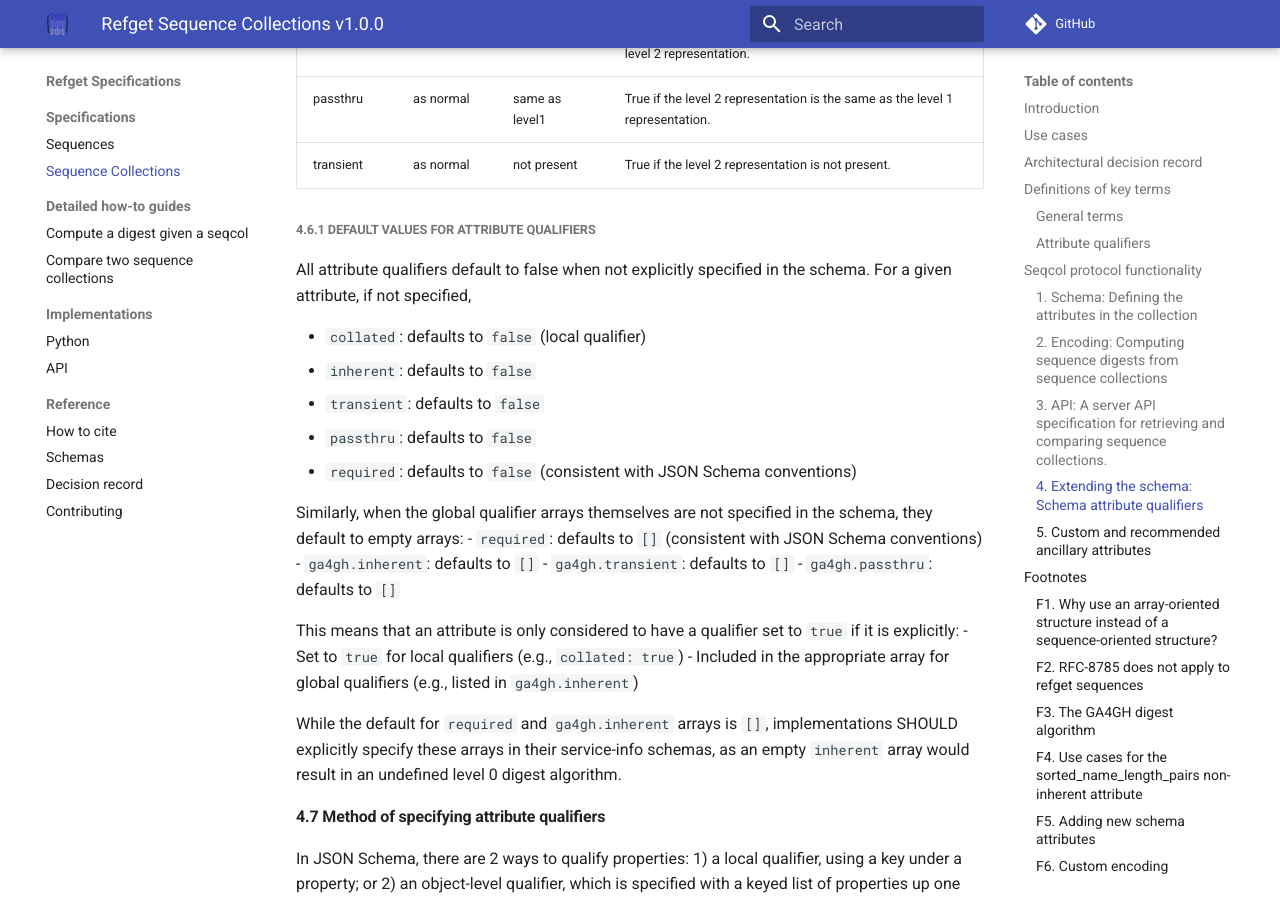
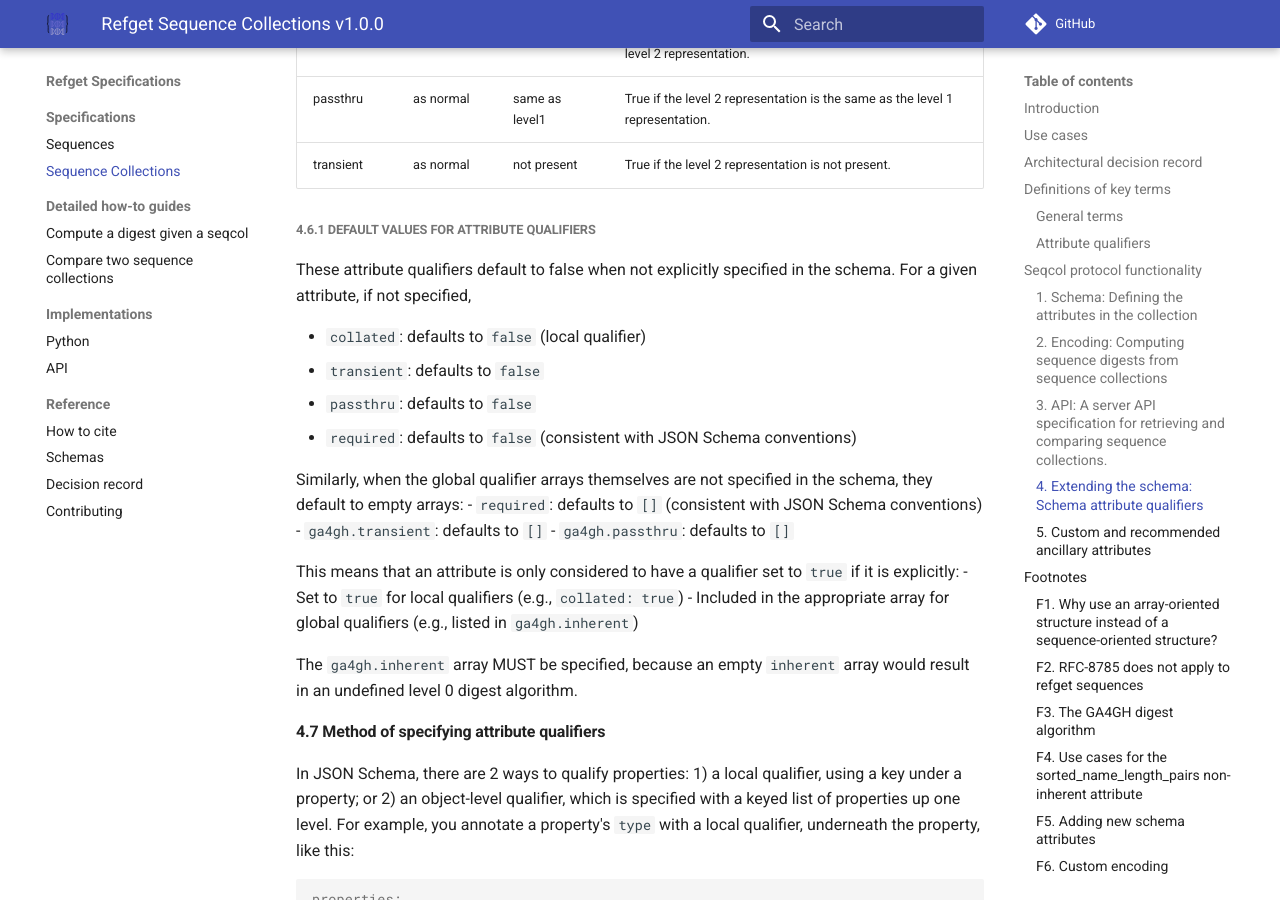
Before and after one commit to ga4gh/refget, an MkDocs documentation site: the page built from docs/seqcols/README.md, in a window 1280 px wide and 900 px high, scrolled down 18130 px. Built offline with MkDocs 1.6.1 and Material for MkDocs 9.7.7, drawn with Linux system fonts in a browser that asks for light colours; comment, search, counter and statistics services are not loaded.

Commit message:
clarify inherent is required

```diff
--- a/docs/seqcols/README.md
+++ b/docs/seqcols/README.md
@@ -657,17 +657,15 @@ transient | as normal | not present | True if the level 2 representation is not
 
 ##### 4.6.1 Default values for attribute qualifiers
 
-All attribute qualifiers default to false when not explicitly specified in the schema. For a given attribute, if not specified,
+These attribute qualifiers default to false when not explicitly specified in the schema. For a given attribute, if not specified,
 
 - `collated`: defaults to `false` (local qualifier)
-- `inherent`: defaults to `false`
 - `transient`: defaults to `false`
 - `passthru`: defaults to `false`
 - `required`: defaults to `false` (consistent with JSON Schema conventions)
 
 Similarly, when the global qualifier arrays themselves are not specified in the schema, they default to empty arrays:
 - `required`: defaults to `[]` (consistent with JSON Schema conventions)
-- `ga4gh.inherent`: defaults to `[]`
 - `ga4gh.transient`: defaults to `[]`
 - `ga4gh.passthru`: defaults to `[]`
 
@@ -675,7 +673,7 @@ This means that an attribute is only considered to have a qualifier set to `true
 - Set to `true` for local qualifiers (e.g., `collated: true`)
 - Included in the appropriate array for global qualifiers (e.g., listed in `ga4gh.inherent`)
 
-While the default for `required` and `ga4gh.inherent` arrays is `[]`, implementations SHOULD explicitly specify these arrays in their service-info schemas, as an empty `inherent` array would result in an undefined level 0 digest algorithm.
+The `ga4gh.inherent` array MUST be specified, because an empty `inherent` array would result in an undefined level 0 digest algorithm.
 
 #### 4.7 Method of specifying attribute qualifiers
 
```
